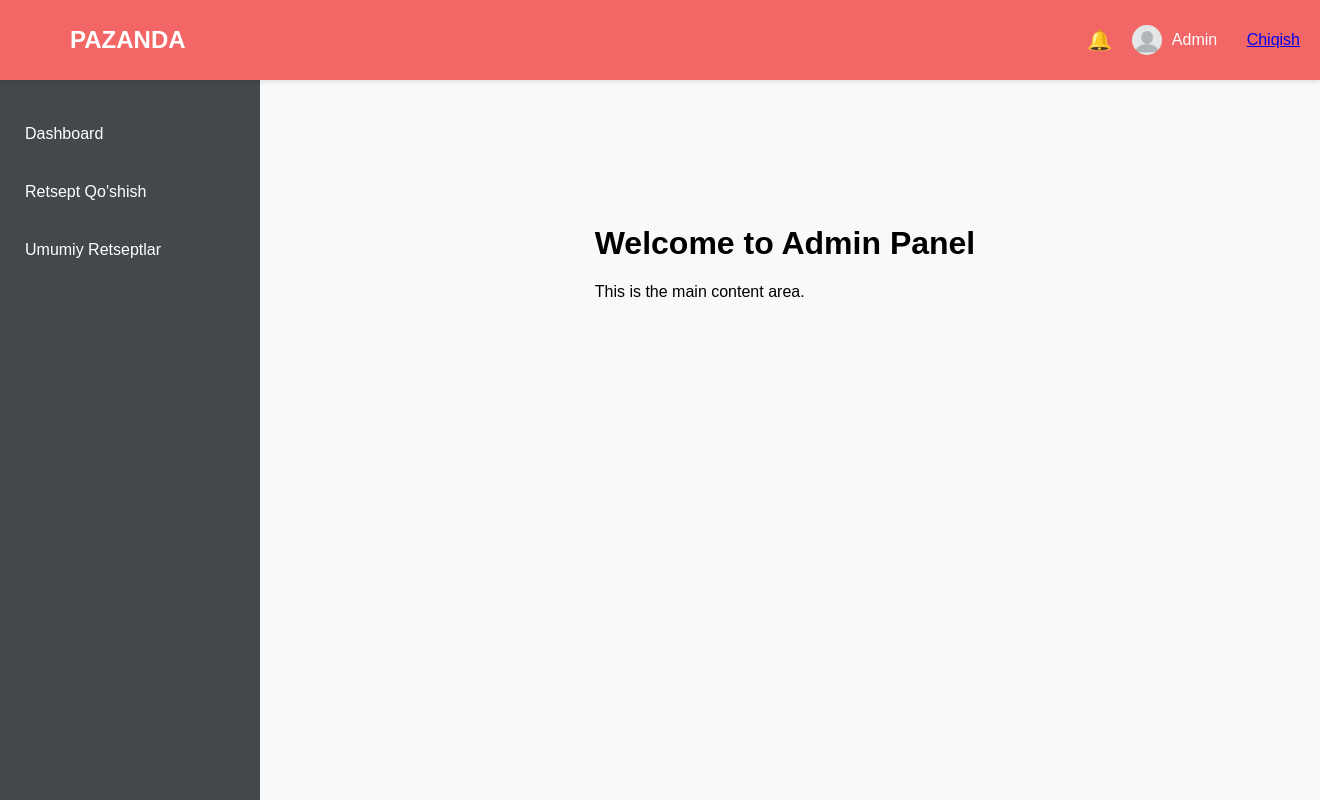
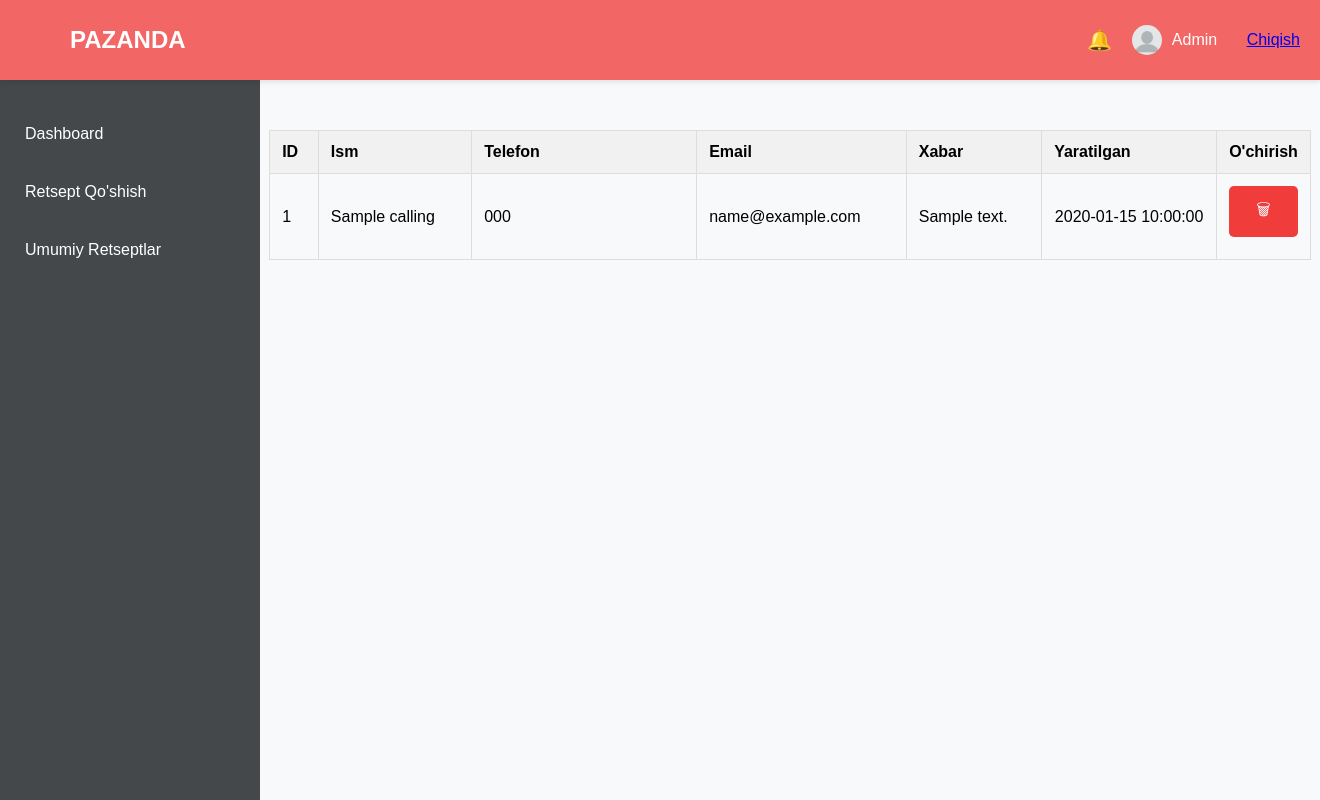
Before and after one commit to Sarvinoz12/PsProject, a Laravel app: page /admin/dashboard in a window 1320 px wide. Run offline with Laravel 10, Linux system fonts and the light colour scheme; a user stored in the database is signed in; data comes from the database, SQL or seed files in the repository; tables that the repository leaves empty hold one stand-in row (values such as "Sample post").

Commit message:
Bog'lanish  qo'shildi

```diff
--- a/app/Http/Controllers/AdminPageCantroller.php
+++ b/app/Http/Controllers/AdminPageCantroller.php
@@ -2,6 +2,7 @@
 
 namespace App\Http\Controllers;
 
+use App\Models\Calling;
 use App\Models\Psixolog;
 use App\Models\User;
 use Illuminate\Http\Request;
@@ -15,7 +16,8 @@ class AdminPageCantroller extends Controller
      */
     public function dashboard()
     {
-        return view('admin.main');
+        $callings=Calling::all();
+        return view('admin.main',compact('callings'));
     }
     public function index()
     {
@@ -126,4 +128,21 @@ class AdminPageCantroller extends Controller
 
         return redirect()->route('admin.index')->with('success', 'Psixolog o‘chirildi!');
     }
+    public function deletecalling($id)
+    {
+        // Xabarni topish
+        $calling = Calling::find($id);
+
+        // Agar xabar topilmasa, xato xabari yuborish
+        if (!$calling) {
+            return redirect()->route('admin.calling.index')->with('error', 'Xabar topilmadi.');
+        }
+
+        // Xabarni o'chirish
+        $calling->delete();
+
+        // O'chirilgandan so'ng, muvaffaqiyatli xabarni ko'rsatish
+        return redirect()->back()->with('success', 'Xabar muvaffaqiyatli o‘chirildi.');
+
+    }
 }
--- /dev/null
+++ b/app/Models/Calling.php
@@ -0,0 +1,17 @@
+<?php
+
+namespace App\Models;
+
+use Illuminate\Database\Eloquent\Factories\HasFactory;
+use Illuminate\Database\Eloquent\Model;
+
+class Calling extends Model
+{
+    use HasFactory;
+    protected $fillable = ['name','email','phone','message'];
+
+    public function users()
+    {
+        $this->hasMany(User::class);
+    }
+}
--- a/app/Models/User.php
+++ b/app/Models/User.php
@@ -55,4 +55,7 @@ class User extends Authenticatable
     {
         $this->hasMany(Psixolog::class);
     }
+    public function calling(){
+        return $this->hasOne(Calling::class);
+    }
 }
--- a/resources/views/Admin/main.blade.php
+++ b/resources/views/Admin/main.blade.php
@@ -1,11 +1,40 @@
 @extends('Admin.Admin Layot.master')
+
 @section('admin.content')
-        <div class="content">
-            <div class="container">
-                <h1>Welcome to Admin Panel</h1>
-                <p>This is the main content area.</p>
-            </div>
-        </div>
+
+    <div class="table-wrapper">
+        <table class="data-table">
+            <thead>
+            <tr>
+                <th>ID</th>
+                <th>Ism</th>
+                <th>Telefon</th>
+                <th>Email</th>
+                <th>Xabar</th>
+                <th>Yaratilgan</th>
+                <th>O'chirish</th>
+            </tr>
+            </thead>
+            <tbody>
+            @foreach($callings as $calling)
+                <tr>
+                    <td>{{ $calling->id }}</td>
+                    <td>{{ $calling->name }}</td>
+                    <td>{{ $calling->phone }}</td>
+                    <td>{{ $calling->email }}</td>
+                    <td>{{ $calling->message }}</td>
+                    <td>{{ $calling->created_at }}</td>
+                    <td>
+                        <form action="{{ route('admin.calling.destroy', $calling->id) }}" method="POST" onsubmit="return confirm('Haqiqatan ham o‘chirmoqchimisiz?');" style="display:inline;">
+                            @csrf
+                            @method('DELETE')
+                            <button type="submit" class="btn btn-danger">🗑</button>
+                        </form>
+                    </td>
+                </tr>
+            @endforeach
+            </tbody>
+        </table>
     </div>
 
 @endsection
--- a/routes/web.php
+++ b/routes/web.php
@@ -22,7 +22,7 @@ use Illuminate\Support\Facades\Route;
 Route::get('/', [PageController::class, 'index'])->name('index.page');
 Route::get('/about', [PageController::class, 'about'])->name('about.page');
 Route::get('/blog', [PageController::class, 'blog'])->name('blog.page');
-Route::get('/cantact', [PageController::class, 'cantact'])->name('cantact.page');
+
 Route::get('/furn', [PageController::class, 'furn'])->name('furn.page');
 
 
@@ -53,3 +53,7 @@ Route::post('/logout', [AuthController::class, 'logout'])->name('logout');
 
 Route::get('/register', [AuthController::class, 'showRegisterForm'])->name('register');
 Route::post('/register', [AuthController::class, 'register'])->name('register.post');
+
+Route::post('/send/cantact',[PageController::class, 'sendcantact'])->name('sendcantact');
+Route::get('/cantact', [PageController::class, 'cantact'])->name('cantact.page');
+Route::delete('/admin/calling/delete/{id}', [AdminPageCantroller::class, 'deletecalling'])->name('admin.calling.destroy');
```
Also changed, not shown: app/Http/Controllers/CallingController.php (added, +66 -0 lines), app/Http/Controllers/PageController.php (+9 -1 lines), app/Http/Requests/StoreCallingRequest.php (added, +31 -0 lines), app/Http/Requests/UpdateCallingRequest.php (added, +28 -0 lines), app/Policies/CallingPolicy.php (added, +66 -0 lines), database/factories/CallingFactory.php (added, +23 -0 lines), database/seeders/CallingSeeder.php (added, +17 -0 lines), resources/views/cantact.blade.php (+21 -12 lines), resources/views/index.blade.php (+21 -10 lines), database/migrations/2025_04_06_163743_create_callings_table.php (added).
